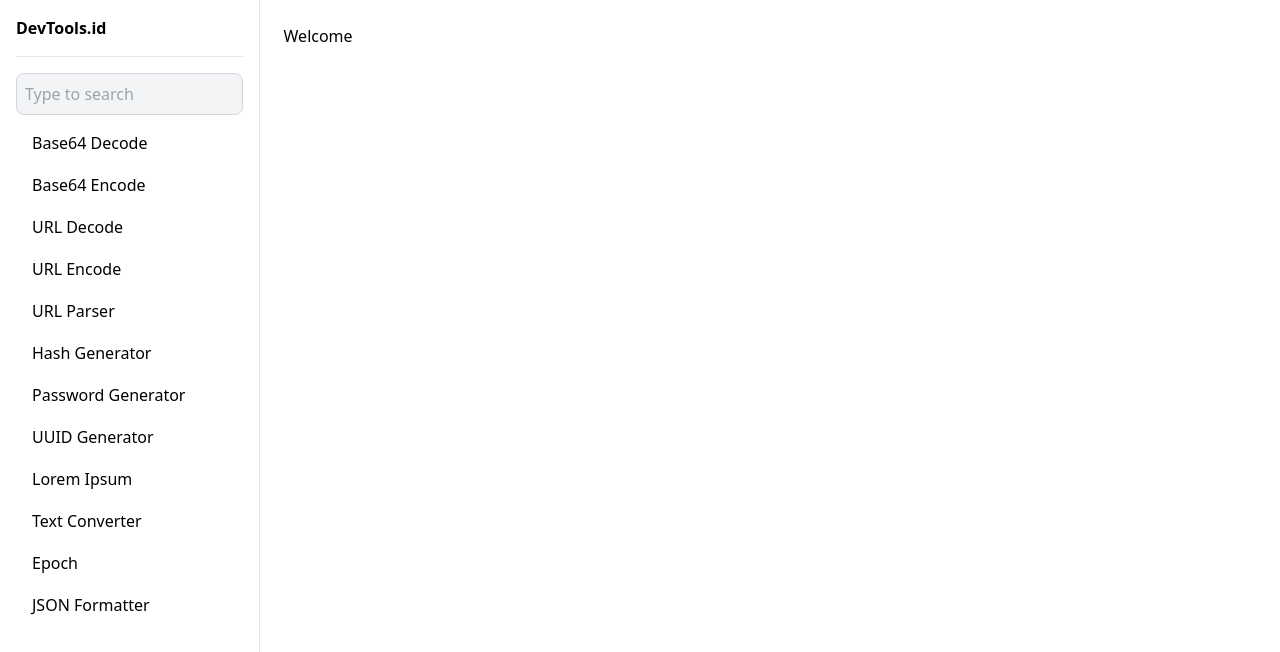
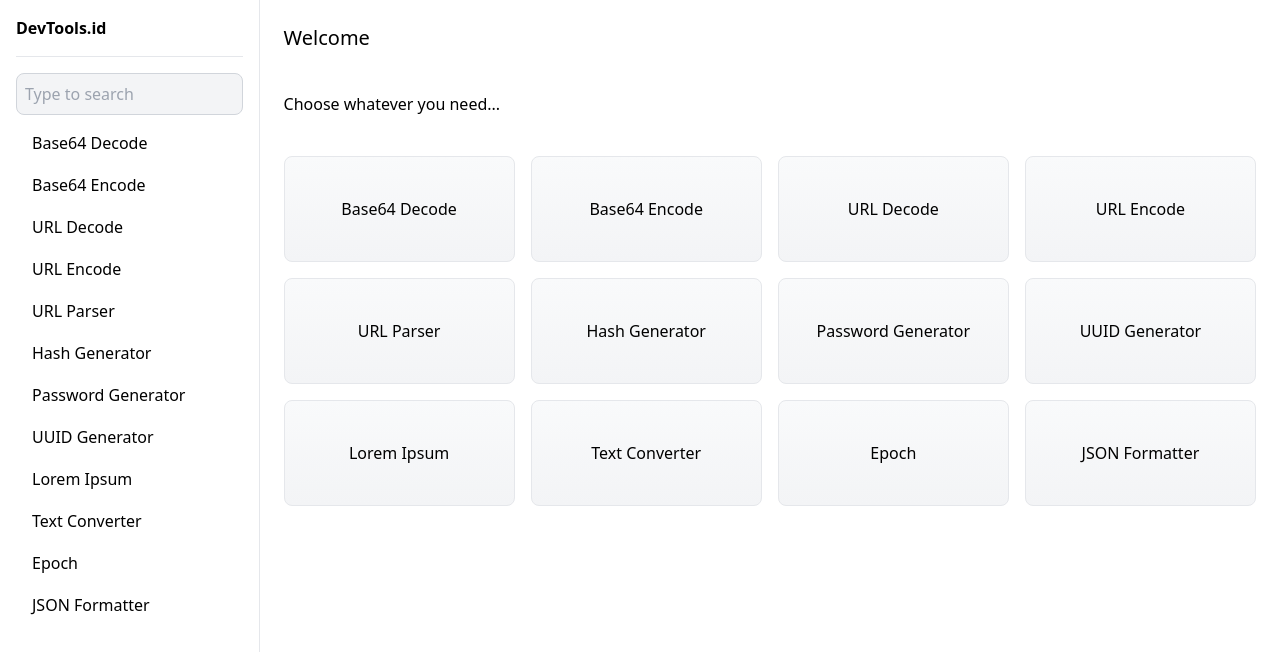
Before and after one commit to mul14/devtools.id, a Vue app: page /#/ in a window 1280 px wide. Shown: the top 652 px of the page. Built offline with nearby package versions, Linux system fonts and the light colour scheme.

Commit message:
Update home page

```diff
--- a/package.json
+++ b/package.json
@@ -11,6 +11,7 @@
     "dayjs": "^1.10.7",
     "js-base64": "^3.7.2",
     "lorem-ipsum": "^2.0.4",
+    "pinia": "^2.0.2",
     "uuid": "^8.3.2",
     "vue": "^3.2.16",
     "vue-router": "^4"
--- a/src/App.vue
+++ b/src/App.vue
@@ -1,22 +1,10 @@
 <script setup lang="ts">
-  import { computed, reactive, ref } from 'vue'
+  import { computed, ref } from 'vue'
+  import { useStore } from './store';
 
   const search = ref('');
 
-  const menus = reactive([
-    { name: 'Base64 Decode', slug: 'base64-decode' },
-    { name: 'Base64 Encode', slug: 'base64-encode' },
-    { name: 'URL Decode', slug: 'url-decode' },
-    { name: 'URL Encode', slug: 'url-encode' },
-    { name: 'URL Parser', slug: 'url-parser' },
-    { name: 'Hash Generator', slug: 'hash-generator' },
-    { name: 'Password Generator', slug: 'password-generator' },
-    { name: 'UUID Generator', slug: 'uuid' },
-    { name: 'Lorem Ipsum', slug: 'lorem' },
-    { name: 'Text Converter', slug: 'text' },
-    { name: 'Epoch', slug: 'epoch' },
-    { name: 'JSON Formatter', slug: 'json-formatter' },
-  ]);
+  const { menus } = useStore();
 
   const filteredMenus = computed(() => menus.filter((menu) => menu.name.toLowerCase().includes(search.value)))
 </script>
--- a/src/main.js
+++ b/src/main.js
@@ -1,8 +1,10 @@
 import { createApp } from 'vue'
 import App from './App.vue'
 import router from './router.js'
+import { createPinia } from 'pinia'
 import './main.css'
 
 createApp(App)
   .use(router)
+  .use(createPinia())
   .mount('#app')
--- /dev/null
+++ b/src/store/index.js
@@ -0,0 +1,22 @@
+import { defineStore } from 'pinia'
+
+export const useStore = defineStore('main', {
+  state: () => {
+    return {
+      menus: [
+        { name: 'Base64 Decode', slug: 'base64-decode' },
+        { name: 'Base64 Encode', slug: 'base64-encode' },
+        { name: 'URL Decode', slug: 'url-decode' },
+        { name: 'URL Encode', slug: 'url-encode' },
+        { name: 'URL Parser', slug: 'url-parser' },
+        { name: 'Hash Generator', slug: 'hash-generator' },
+        { name: 'Password Generator', slug: 'password-generator' },
+        { name: 'UUID Generator', slug: 'uuid' },
+        { name: 'Lorem Ipsum', slug: 'lorem' },
+        { name: 'Text Converter', slug: 'text' },
+        { name: 'Epoch', slug: 'epoch' },
+        { name: 'JSON Formatter', slug: 'json-formatter' },
+      ]
+    }
+  },
+})
--- a/src/views/Home.vue
+++ b/src/views/Home.vue
@@ -1,20 +1,21 @@
 <script setup lang="ts">
-import { shallowRef, nextTick } from 'vue';
+import { useStore } from '../store';
 
-import Base64Encode from './Base64Encode.vue';
-import Base64Decode from './Base64Decode.vue';
-import UrlEncode from './UrlEncode.vue';
-import UrlDecode from './UrlDecode.vue';
-
-const currentComponent = shallowRef(Base64Encode);
-
-const changeComponent = (name) => {
-  nextTick(() => {
-    currentComponent.value = name
-  })
-}
+const { menus } = useStore()
 </script>
 
 <template>
-  <h1>Welcome</h1>
+  <div class="space-y-10">
+    <h1 class="text-xl">Welcome</h1>
+
+    <div>Choose whatever you need...</div>
+
+    <div class="grid grid-cols-4 gap-4">
+      <router-link
+        v-for="(menu, index) in menus"
+        :to="menu.slug"
+        class="flex border rounded-lg px-4 py-10 justify-center items-center bg-gradient-to-t from-gray-100 to-gray-50 hover:from-gray-200 hover:to-gray-100 active:from-gray-300 active:to-gray-200"
+      >{{ menu.name }}</router-link>
+    </div>
+  </div>
 </template>
```
Also changed, not shown: 1 other file (tests, documents, lock files or other folders).
